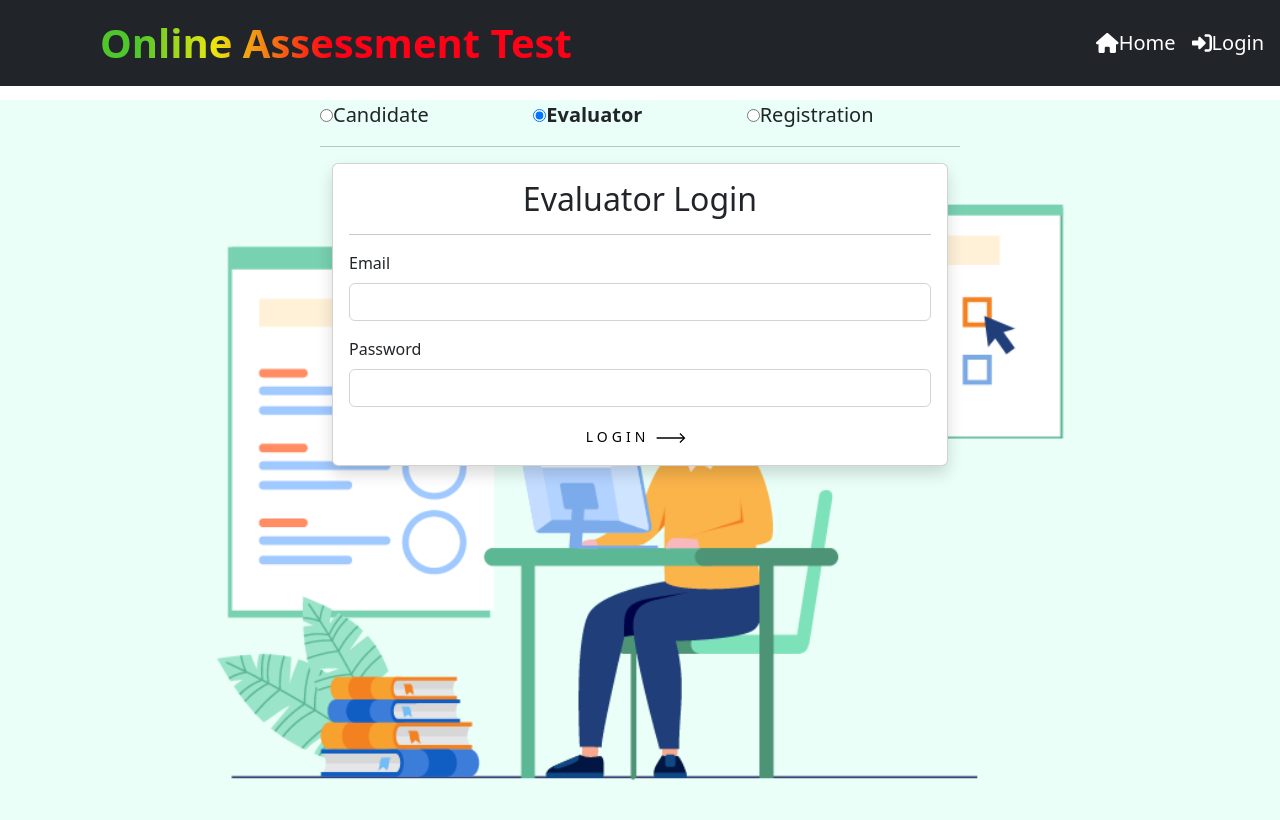
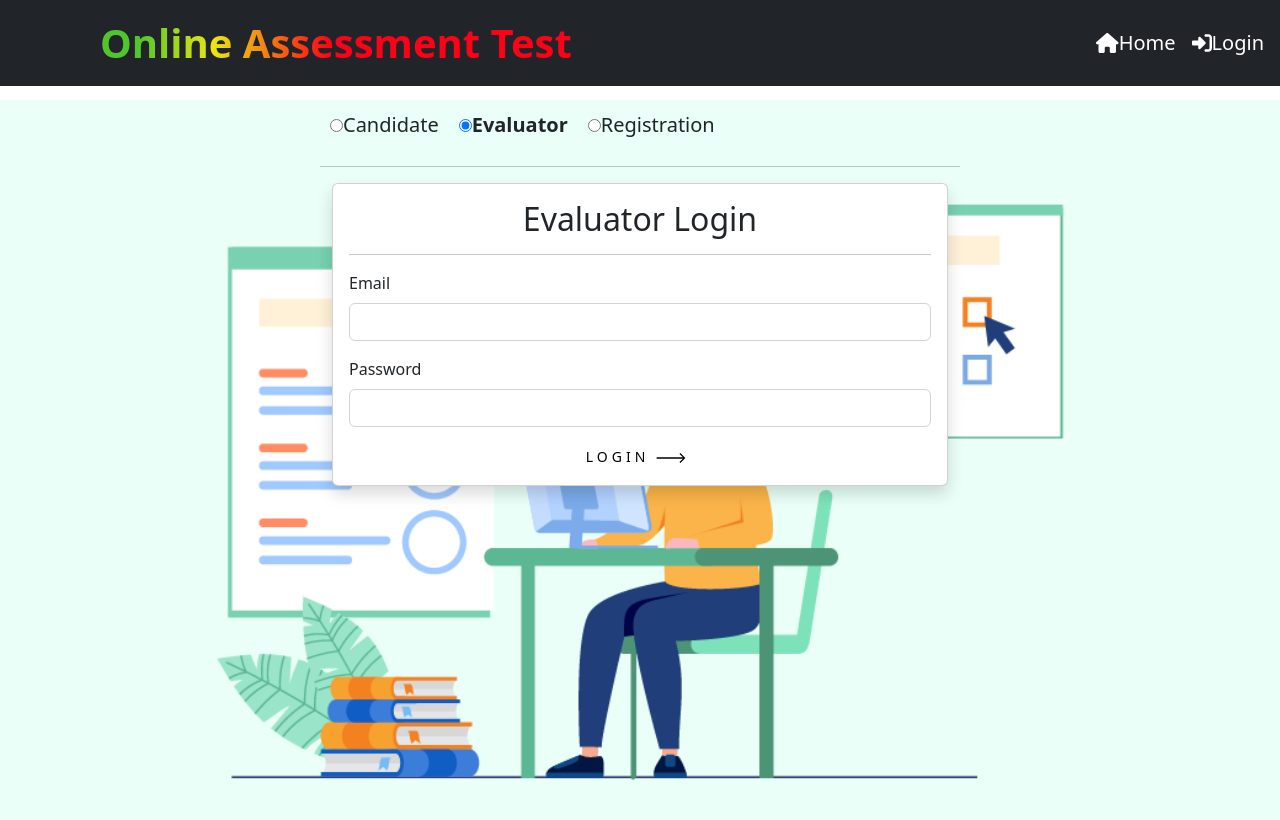
Before and after one commit to Vani-Adimulam/tesversion_2, a React (Create React App) app in the folder Client/: page /login in a window 1280 px wide. Shown: the top 820 px of the page. Built offline with nearby package versions, Linux system fonts and the light colour scheme; the HTML template or start-up script is replaced by a standard one.

Commit message:
changed db

```diff
--- a/Client/src/LogIn.jsx
+++ b/Client/src/LogIn.jsx
@@ -44,7 +44,7 @@ const LogIn = () => {
         <div style={{ marginTop: "100px", }}>
           <div style={{ width: "50%", margin: "0px auto" }}>
             <div style={{ display: "flex" }}>
-              <div style={{ width: "50%" }} onClick={() => setSelectedOption("candidate")}>
+              <div style={{ width: "" ,padding:"10px"}} onClick={() => setSelectedOption("candidate")}>
                 <div>
                   <input
                     type="radio"
@@ -61,7 +61,7 @@ const LogIn = () => {
                 </div>
 
               </div>
-              <div style={{ width: "50%" }} onClick={() => {
+              <div style={{ width: "",padding:"10px" }} onClick={() => {
                 setSelectedOption("elalutator")
               }
               }>
@@ -80,7 +80,7 @@ const LogIn = () => {
                 </div>
               </div>
 
-              <div style={{ width: "50%" }} onClick={() => {
+              <div style={{ width: "",padding:"10px" }} onClick={() => {
                 setSelectedOption("registration")
 
               }
```
Also changed, not shown: 1 other file (tests, documents, lock files or other folders).
